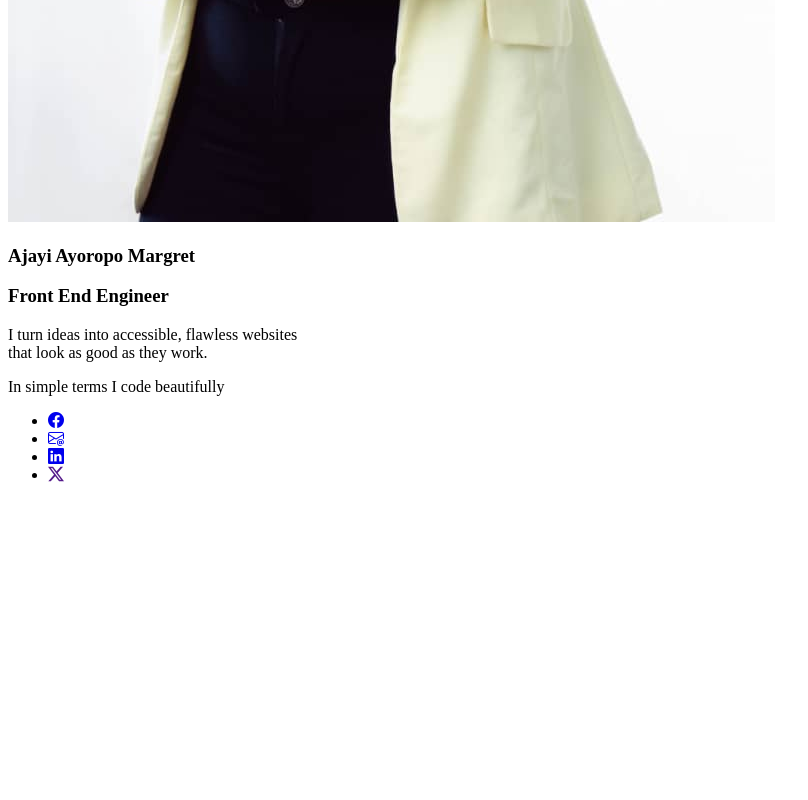
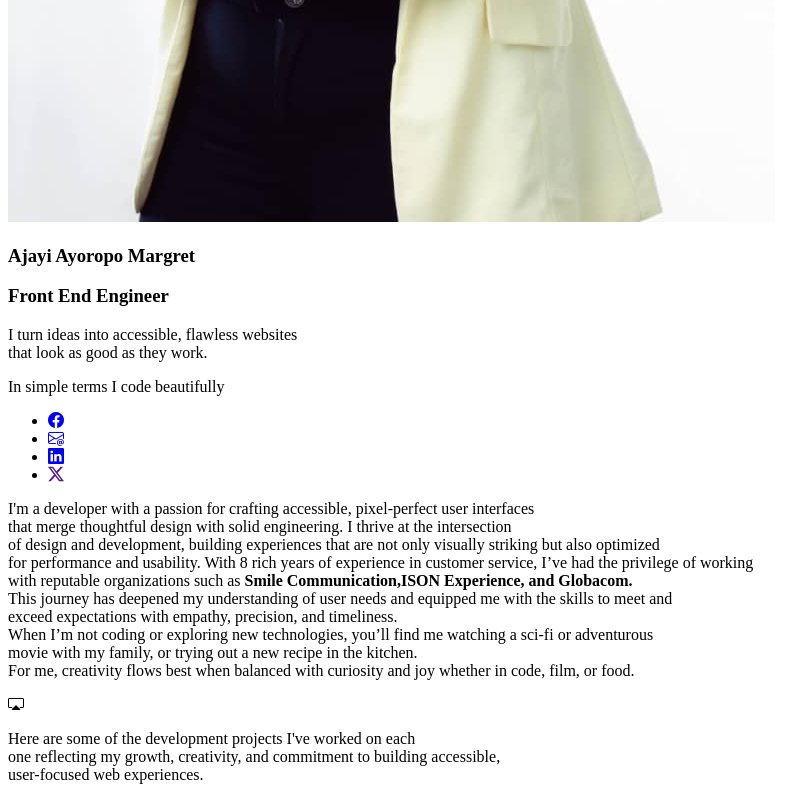
Before and after one commit to MegAjayi/Meg-portfolio, a plain HTML site: page portfolio/index.html in a window 1280 px wide. Shown: the part 2256-3056 px from the top of the page, without its empty margins (0-808 px from the left). Before the commit the page ends 2756 px from the top, so only its background shows below. Drawn offline with nearby package versions, Linux system fonts and the light colour scheme.

Commit message:
still building html frames

```diff
--- a/portfolio/index.html
+++ b/portfolio/index.html
@@ -44,7 +44,38 @@
             </footer>
         </section>
         <section id="main-2">
+            <div id="summary">
+                <p>
+                    I'm a developer with a passion for crafting accessible, pixel-perfect user interfaces <br> that
+                    merge
+                    thoughtful design with solid engineering. I thrive at the intersection <br>of design and
+                    development,
+                    building experiences that are not only visually striking but also optimized <br>for performance and
+                    usability.
 
+                    With 8 rich years of experience in customer service, I’ve had the privilege of working <br> with
+                    reputable organizations such as <strong>Smile Communication,ISON Experience, and Globacom.</strong>
+                    <br> This journey has
+                    deepened my understanding of user needs and equipped me with the skills to meet and <br>
+                    exceed expectations with empathy, precision, and timeliness. <br>
+
+                    When I’m not coding or exploring new technologies, you’ll find me watching a sci-fi or adventurous
+                    <br>
+                    movie with my family, or trying out a new recipe in the kitchen. <br>For me, creativity flows best
+                    when
+                    balanced with curiosity and joy whether in code, film, or food.
+                </p>
+            </div>
+            <div id="with-link">
+                <div>
+                    <div id="svg">
+                        <i class="bi bi-cast"></i>
+                    </div>
+                    <div></div>
+                    <p>Here are some of the development projects I've worked on each <br> one reflecting my growth,
+                        creativity, and commitment to building accessible,<br> user-focused web experiences.</p>
+                </div>
+            </div>
         </section>
     </section>
 </body>
```
